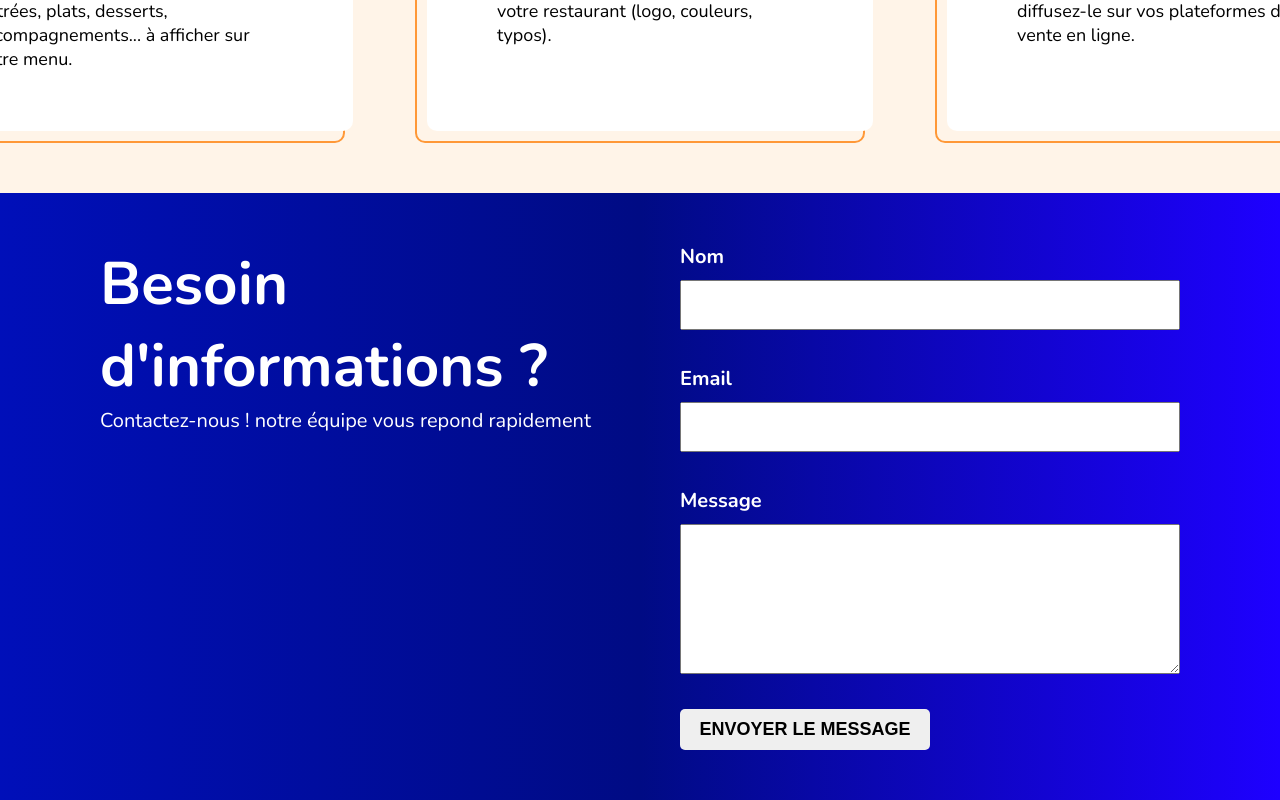
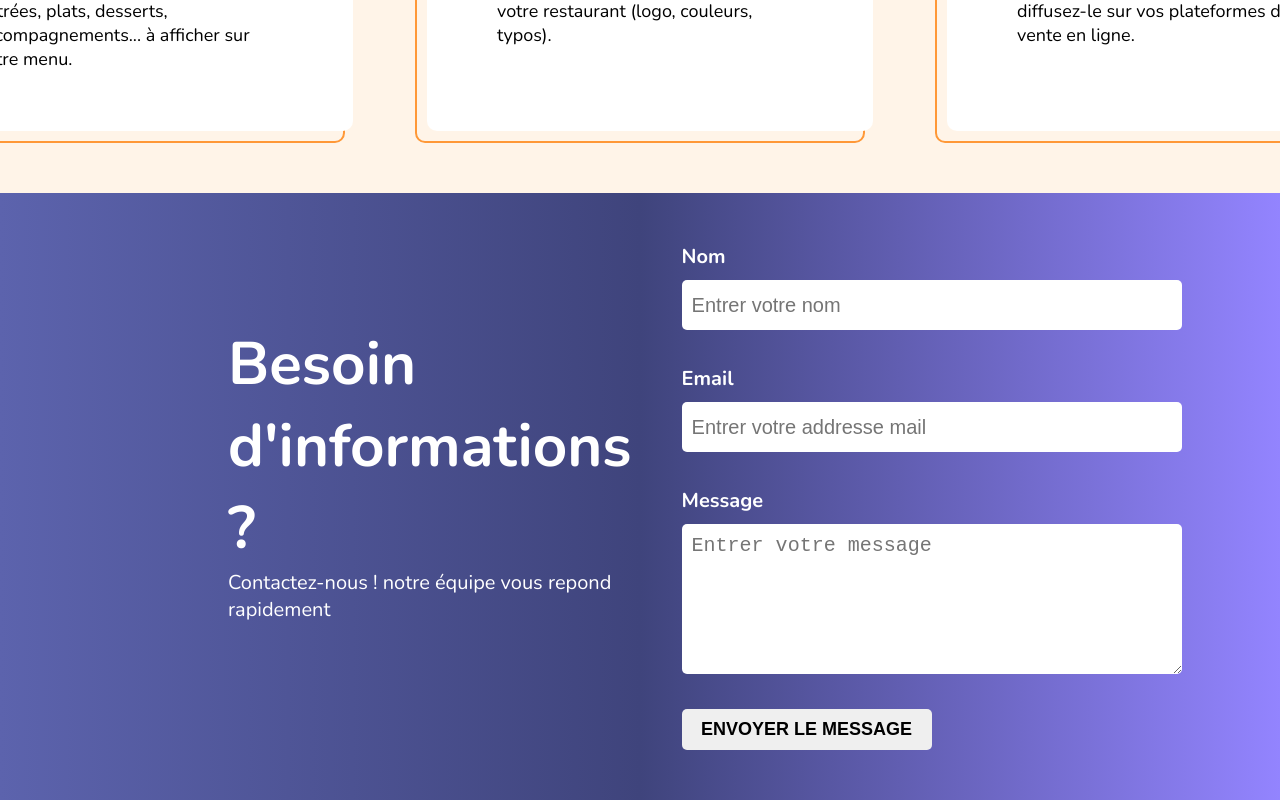
Before and after one commit to Maah97/Menu_Maker_Restaurant, a React (Vite) app: page / in a window 1280 px wide. Shown: the part 2938-3738 px from the top of the page. Built offline with nearby package versions, Linux system fonts and the light colour scheme.

Commit message:
feat: enhance contact form with placeholders and improved styles

```diff
--- a/src/pages/home.tsx
+++ b/src/pages/home.tsx
@@ -26,7 +26,6 @@ export default function Home() {
                 .min(3, "Minimum 3 caractères"),
             email: Yup.string()
                 .required("Votre email est requis")
-                .min(10, "Minimum 10 caractères")
                 .matches(emailregExp, "Votre email doit être au format mmaj24oado@iyad.emz"),
             message: Yup.string()
                 .required("Votre message est requis")
@@ -140,7 +139,7 @@ export default function Home() {
                     <form onSubmit={formik.handleSubmit} className="form-contact">
                         <div className="bloc-label-input">
                             <label htmlFor="name">Nom</label>
-                            <input type="text" name="name"  value={formik.values.name} onChange={formik.handleChange} onBlur={formik.handleBlur} />
+                            <input type="text" name="name"  value={formik.values.name} onChange={formik.handleChange} onBlur={formik.handleBlur} placeholder='Entrer votre nom' />
                             {formik.touched.name && formik.errors.name && (
                                 <div className='contact-msg-error'>
                                     {formik.errors.name}
@@ -149,7 +148,7 @@ export default function Home() {
                         </div>
                         <div className="bloc-label-input">
                             <label htmlFor="email">Email</label>
-                            <input type='text'  name="email" value={formik.values.email} onChange={formik.handleChange} onBlur={formik.handleBlur} />
+                            <input type='text'  name="email" value={formik.values.email} onChange={formik.handleChange} onBlur={formik.handleBlur} placeholder='Entrer votre addresse mail' />
                             {formik.touched.email && formik.errors.email && (
                                 <div className='contact-msg-error'>
                                     {formik.errors.email}
@@ -157,16 +156,15 @@ export default function Home() {
                             )}
                         </div>
                         <div className="bloc-label-input">
-
                             <label htmlFor="message">Message</label>
-                            <textarea name="message" id="message" value={formik.values.message} onChange={formik.handleChange} onBlur={formik.handleBlur}></textarea>
+                            <textarea name="message" id="message" value={formik.values.message} onChange={formik.handleChange} onBlur={formik.handleBlur} placeholder='Entrer votre message'></textarea>
                             {formik.touched.message && formik.errors.message && (
                                 <div className='contact-msg-error'>
                                     {formik.errors.message}
                                 </div>
                             )}
                         </div>
-                        <button className='envoyer-le-message' type='submit'>Envoyer le message</button>
+                        <button className='btn-envoyer-le-message' type='submit'>Envoyer le message</button>
                     </form>
                 </div>
             </div>
--- a/src/styles/_home.scss
+++ b/src/styles/_home.scss
@@ -237,14 +237,16 @@
         display: flex;
         justify-content: center;
         align-items: center;
-        background-image: linear-gradient(90deg, rgb(0, 15, 185) 0%,rgb(0, 11, 132) 50%, rgb(30, 0, 255) 100%);
+        background-image: linear-gradient(90deg, rgb(92, 99, 173) 0%,rgb(63, 68, 124) 50%, rgb(147, 132, 255) 100%);
         .contact {
             display: flex;
             justify-content: space-between;
             gap: 50px;
             padding: 50px 100px;
             color: white;
+            max-width: 80%;
             .txt-contact {
+                margin-top: 80px;
                 h2 {
                     font-size: 60px;
                     font-weight: 700;
@@ -271,6 +273,13 @@
                         font-size: 20px;
                         padding: 20px 10px;
                         margin-bottom: 10px;
+                        border-radius: 5px;
+                        outline: none;
+                        border: none;
+                        &:focus {
+                            border: 2px solid rgb(0, 0, 0);
+                            box-shadow: 0px 0px 5px rgb(0, 0, 0);
+                        }
                     }
                     textarea {
                         height: 150px;
@@ -279,10 +288,10 @@
                     .contact-msg-error {
                         font-size: 20px;
                         font-weight: 700;
-                        color: rgb(255, 127, 127);
+                        color: rgb(250, 121, 121);
                     }
                 }
-                .envoyer-le-message {
+                .btn-envoyer-le-message {
                     width: 50%;
                     font-size: 18px;
                     font-weight: 700;
@@ -292,6 +301,9 @@
                     border: none;
                     cursor: pointer;
                     text-transform: uppercase;
+                    &:hover {
+                        opacity: 0.7;
+                    }
                 }
             }
         }
```
